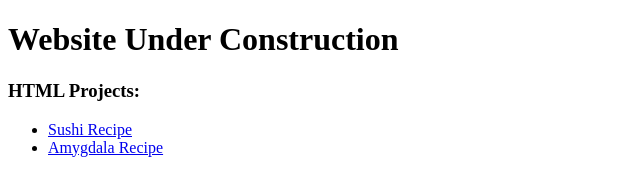
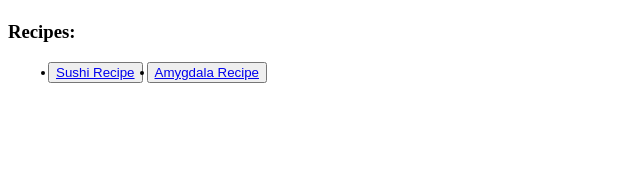
Before and after one commit to wil918/odin-recipes, a plain HTML site: page index.html in a window 1280 px wide. Shown: the whole page, without its empty margins (0-640 px from the left). Drawn offline with Linux system fonts and the light colour scheme.

Commit message:
Change link to button> open index.html

```diff
--- a/index.html
+++ b/index.html
@@ -3,14 +3,15 @@
 <head>
     <meta charset="UTF-8">
     <meta name="viewport" content="width=device-width, initial-scale=1.0">
-    <title>Will's Website</title>
+    <title>Will's Recipes</title>
+    <link rel="stylesheet" href="styles.css">
 </head>
 <body>
-    <h1>Website Under Construction</h1>
-    <h3>HTML Projects:</h3>
+    <h1></h1>
+    <h3>Recipes:</h3>
     <ul>
-        <li><a href ="recipes\sushi.html">Sushi Recipe</a></li>
-        <li><a href ="recipes\amygdala.html">Amygdala Recipe</a></li>
+        <button><li><a href ="recipes\sushi.html">Sushi Recipe</a></li></button>
+        <button><li><a href ="recipes\amygdala.html">Amygdala Recipe</a></li></button>
     </ul>
 </body>
 </html>
```
